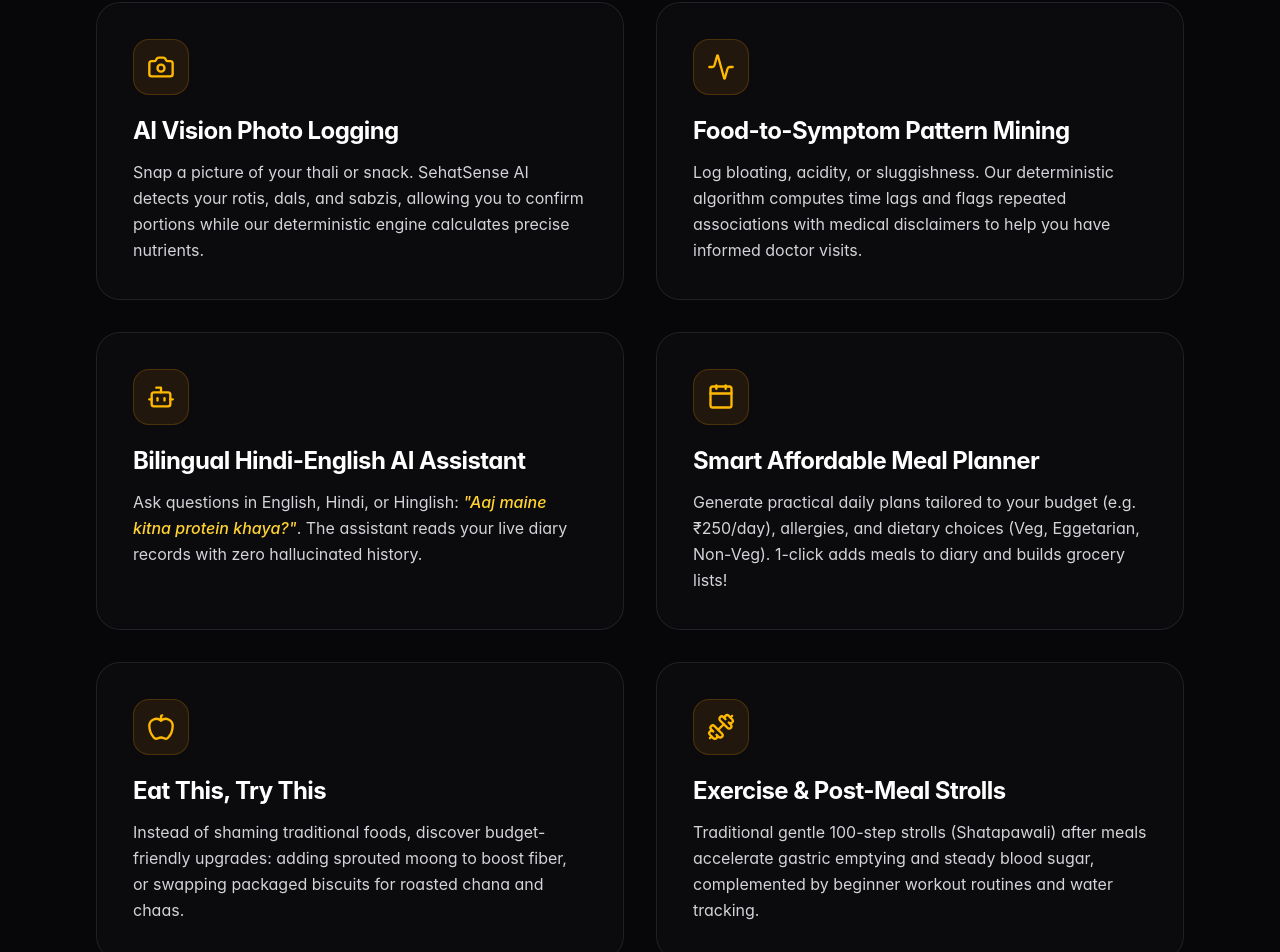
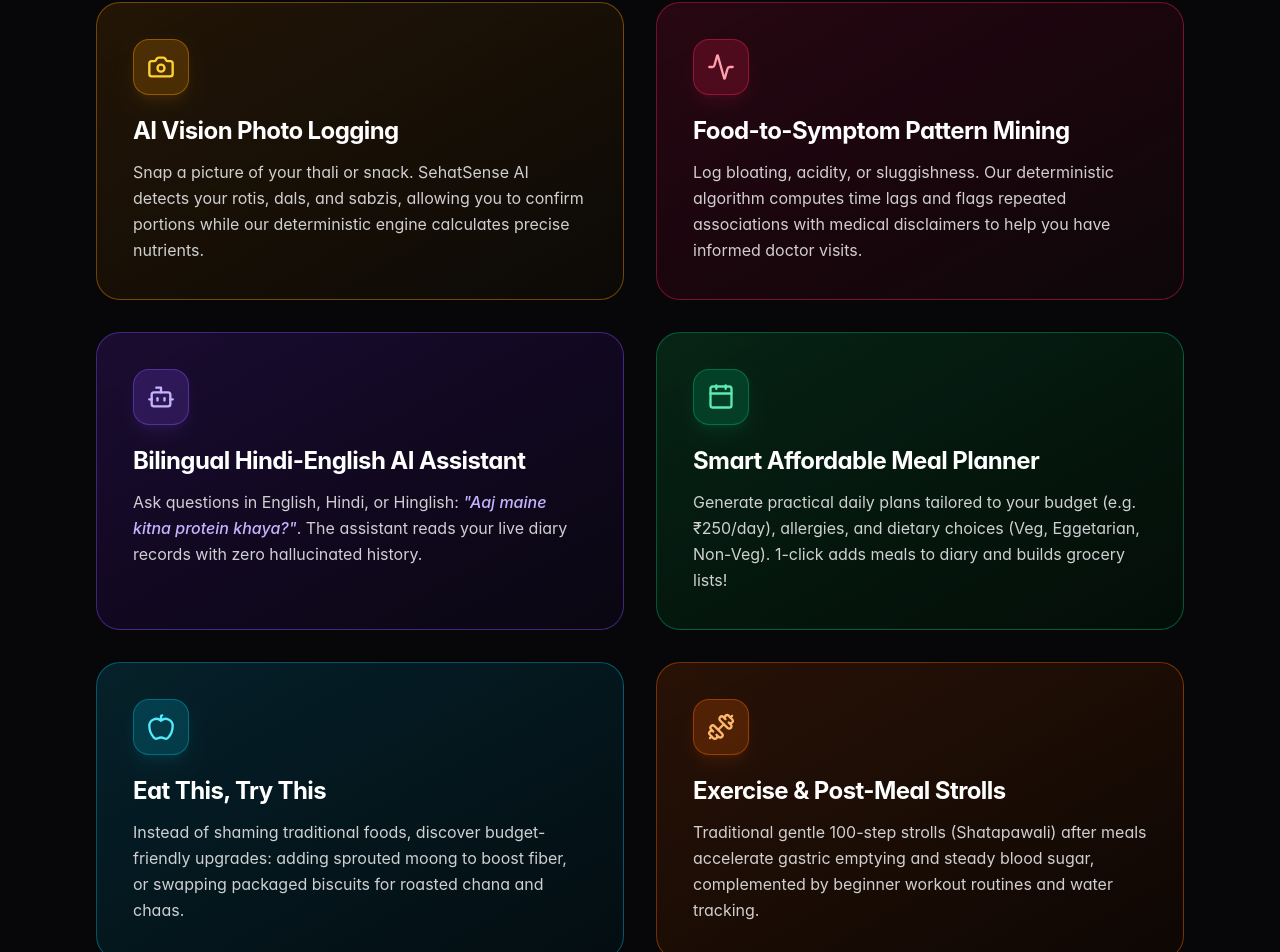
Before and after one commit to vikash0885/nutriai-health-assistant, a React (Vite) app in the folder frontend/: page / in a window 1280 px wide. Shown: the part 1266-2218 px from the top of the page. Built offline with nearby package versions, Linux system fonts and the light colour scheme; no server answers.

Commit message:
feat: give each feature box a unique dark gradient background color

```diff
--- a/frontend/src/pages/LandingPage.tsx
+++ b/frontend/src/pages/LandingPage.tsx
@@ -166,73 +166,73 @@
           </div>
 
           <div className="grid grid-cols-1 md:grid-cols-2 gap-6 sm:gap-8 max-w-6xl mx-auto">
-            {/* Card 1 */}
-            <div className="p-7 sm:p-9 rounded-3xl bg-[#0c0c10]/85 border border-zinc-800/80 hover:border-amber-500/50 hover:shadow-xl hover:shadow-amber-500/10 transition-all group backdrop-blur-xs">
-              <div className="w-14 h-14 rounded-2xl bg-amber-500/10 border border-amber-500/20 text-amber-400 flex items-center justify-center mb-5 group-hover:scale-105 transition-transform">
+            {/* Card 1: Warm Golden Amber */}
+            <div className="p-7 sm:p-9 rounded-3xl bg-gradient-to-br from-[#281805]/85 via-[#1a1106]/90 to-[#0c0a07]/95 border border-amber-500/40 hover:border-amber-400 hover:shadow-2xl hover:shadow-amber-500/20 transition-all group backdrop-blur-xs">
+              <div className="w-14 h-14 rounded-2xl bg-amber-500/20 border border-amber-500/40 text-amber-300 flex items-center justify-center mb-5 group-hover:scale-105 transition-transform shadow-lg shadow-amber-500/10">
                 <Camera className="w-7 h-7" />
               </div>
-              <h3 className="text-xl sm:text-2xl font-bold text-white mb-3 tracking-tight">AI Vision Photo Logging</h3>
-              <p className="text-sm sm:text-base text-zinc-300 leading-relaxed">
+              <h3 className="text-xl sm:text-2xl font-bold text-white group-hover:text-amber-300 mb-3 tracking-tight transition-colors">AI Vision Photo Logging</h3>
+              <p className="text-sm sm:text-base text-zinc-200/90 leading-relaxed">
                 Snap a picture of your thali or snack. SehatSense AI detects your rotis, dals, and sabzis,
                 allowing you to confirm portions while our deterministic engine calculates precise nutrients.
               </p>
             </div>
 
-            {/* Card 2 */}
-            <div className="p-7 sm:p-9 rounded-3xl bg-[#0c0c10]/85 border border-zinc-800/80 hover:border-amber-500/50 hover:shadow-xl hover:shadow-amber-500/10 transition-all group backdrop-blur-xs">
-              <div className="w-14 h-14 rounded-2xl bg-amber-500/10 border border-amber-500/20 text-amber-400 flex items-center justify-center mb-5 group-hover:scale-105 transition-transform">
+            {/* Card 2: Deep Ruby / Rose Vitality */}
+            <div className="p-7 sm:p-9 rounded-3xl bg-gradient-to-br from-[#2e0814]/85 via-[#1d060e]/90 to-[#0e070a]/95 border border-rose-500/40 hover:border-rose-400 hover:shadow-2xl hover:shadow-rose-500/20 transition-all group backdrop-blur-xs">
+              <div className="w-14 h-14 rounded-2xl bg-rose-500/20 border border-rose-500/40 text-rose-300 flex items-center justify-center mb-5 group-hover:scale-105 transition-transform shadow-lg shadow-rose-500/10">
                 <Activity className="w-7 h-7" />
               </div>
-              <h3 className="text-xl sm:text-2xl font-bold text-white mb-3 tracking-tight">Food-to-Symptom Pattern Mining</h3>
-              <p className="text-sm sm:text-base text-zinc-300 leading-relaxed">
+              <h3 className="text-xl sm:text-2xl font-bold text-white group-hover:text-rose-300 mb-3 tracking-tight transition-colors">Food-to-Symptom Pattern Mining</h3>
+              <p className="text-sm sm:text-base text-zinc-200/90 leading-relaxed">
                 Log bloating, acidity, or sluggishness. Our deterministic algorithm computes time lags and
                 flags repeated associations with medical disclaimers to help you have informed doctor visits.
               </p>
             </div>
 
-            {/* Card 3 */}
-            <div className="p-7 sm:p-9 rounded-3xl bg-[#0c0c10]/85 border border-zinc-800/80 hover:border-amber-500/50 hover:shadow-xl hover:shadow-amber-500/10 transition-all group backdrop-blur-xs">
-              <div className="w-14 h-14 rounded-2xl bg-amber-500/10 border border-amber-500/20 text-amber-400 flex items-center justify-center mb-5 group-hover:scale-105 transition-transform">
+            {/* Card 3: Deep Royal Violet / Indigo AI */}
+            <div className="p-7 sm:p-9 rounded-3xl bg-gradient-to-br from-[#1e0e38]/85 via-[#130924]/90 to-[#0a0712]/95 border border-violet-500/40 hover:border-violet-400 hover:shadow-2xl hover:shadow-violet-500/20 transition-all group backdrop-blur-xs">
+              <div className="w-14 h-14 rounded-2xl bg-violet-500/20 border border-violet-500/40 text-violet-300 flex items-center justify-center mb-5 group-hover:scale-105 transition-transform shadow-lg shadow-violet-500/10">
                 <Bot className="w-7 h-7" />
               </div>
-              <h3 className="text-xl sm:text-2xl font-bold text-white mb-3 tracking-tight">Bilingual Hindi-English AI Assistant</h3>
-              <p className="text-sm sm:text-base text-zinc-300 leading-relaxed">
-                Ask questions in English, Hindi, or Hinglish: <span className="italic text-amber-300 font-medium">"Aaj maine kitna protein khaya?"</span>.
+              <h3 className="text-xl sm:text-2xl font-bold text-white group-hover:text-violet-300 mb-3 tracking-tight transition-colors">Bilingual Hindi-English AI Assistant</h3>
+              <p className="text-sm sm:text-base text-zinc-200/90 leading-relaxed">
+                Ask questions in English, Hindi, or Hinglish: <span className="italic text-violet-300 font-medium">"Aaj maine kitna protein khaya?"</span>.
                 The assistant reads your live diary records with zero hallucinated history.
               </p>
             </div>
 
-            {/* Card 4 */}
-            <div className="p-7 sm:p-9 rounded-3xl bg-[#0c0c10]/85 border border-zinc-800/80 hover:border-amber-500/50 hover:shadow-xl hover:shadow-amber-500/10 transition-all group backdrop-blur-xs">
-              <div className="w-14 h-14 rounded-2xl bg-amber-500/10 border border-amber-500/20 text-amber-400 flex items-center justify-center mb-5 group-hover:scale-105 transition-transform">
+            {/* Card 4: Lush Emerald Green Budget */}
+            <div className="p-7 sm:p-9 rounded-3xl bg-gradient-to-br from-[#072a17]/85 via-[#051a0f]/90 to-[#040e08]/95 border border-emerald-500/40 hover:border-emerald-400 hover:shadow-2xl hover:shadow-emerald-500/20 transition-all group backdrop-blur-xs">
+              <div className="w-14 h-14 rounded-2xl bg-emerald-500/20 border border-emerald-500/40 text-emerald-300 flex items-center justify-center mb-5 group-hover:scale-105 transition-transform shadow-lg shadow-emerald-500/10">
                 <Calendar className="w-7 h-7" />
               </div>
-              <h3 className="text-xl sm:text-2xl font-bold text-white mb-3 tracking-tight">Smart Affordable Meal Planner</h3>
-              <p className="text-sm sm:text-base text-zinc-300 leading-relaxed">
+              <h3 className="text-xl sm:text-2xl font-bold text-white group-hover:text-emerald-300 mb-3 tracking-tight transition-colors">Smart Affordable Meal Planner</h3>
+              <p className="text-sm sm:text-base text-zinc-200/90 leading-relaxed">
                 Generate practical daily plans tailored to your budget (e.g. ₹250/day), allergies, and dietary choices
                 (Veg, Eggetarian, Non-Veg). 1-click adds meals to diary and builds grocery lists!
               </p>
             </div>
 
-            {/* Card 5 */}
-            <div className="p-7 sm:p-9 rounded-3xl bg-[#0c0c10]/85 border border-zinc-800/80 hover:border-amber-500/50 hover:shadow-xl hover:shadow-amber-500/10 transition-all group backdrop-blur-xs">
-              <div className="w-14 h-14 rounded-2xl bg-amber-500/10 border border-amber-500/20 text-amber-400 flex items-center justify-center mb-5 group-hover:scale-105 transition-transform">
+            {/* Card 5: Cool Ocean Cyan / Teal Freshness */}
+            <div className="p-7 sm:p-9 rounded-3xl bg-gradient-to-br from-[#062630]/85 via-[#041920]/90 to-[#040e12]/95 border border-cyan-500/40 hover:border-cyan-400 hover:shadow-2xl hover:shadow-cyan-500/20 transition-all group backdrop-blur-xs">
+              <div className="w-14 h-14 rounded-2xl bg-cyan-500/20 border border-cyan-500/40 text-cyan-300 flex items-center justify-center mb-5 group-hover:scale-105 transition-transform shadow-lg shadow-cyan-500/10">
                 <Apple className="w-7 h-7" />
               </div>
-              <h3 className="text-xl sm:text-2xl font-bold text-white mb-3 tracking-tight">Eat This, Try This</h3>
-              <p className="text-sm sm:text-base text-zinc-300 leading-relaxed">
+              <h3 className="text-xl sm:text-2xl font-bold text-white group-hover:text-cyan-300 mb-3 tracking-tight transition-colors">Eat This, Try This</h3>
+              <p className="text-sm sm:text-base text-zinc-200/90 leading-relaxed">
                 Instead of shaming traditional foods, discover budget-friendly upgrades: adding sprouted moong to
                 boost fiber, or swapping packaged biscuits for roasted chana and chaas.
               </p>
             </div>
 
-            {/* Card 6 */}
-            <div className="p-7 sm:p-9 rounded-3xl bg-[#0c0c10]/85 border border-zinc-800/80 hover:border-amber-500/50 hover:shadow-xl hover:shadow-amber-500/10 transition-all group backdrop-blur-xs">
-              <div className="w-14 h-14 rounded-2xl bg-amber-500/10 border border-amber-500/20 text-amber-400 flex items-center justify-center mb-5 group-hover:scale-105 transition-transform">
+            {/* Card 6: Warm Sunset Orange / Coral Fitness */}
+            <div className="p-7 sm:p-9 rounded-3xl bg-gradient-to-br from-[#2f1406]/85 via-[#1e0e05]/90 to-[#0e0704]/95 border border-orange-500/40 hover:border-orange-400 hover:shadow-2xl hover:shadow-orange-500/20 transition-all group backdrop-blur-xs">
+              <div className="w-14 h-14 rounded-2xl bg-orange-500/20 border border-orange-500/40 text-orange-300 flex items-center justify-center mb-5 group-hover:scale-105 transition-transform shadow-lg shadow-orange-500/10">
                 <Dumbbell className="w-7 h-7" />
               </div>
-              <h3 className="text-xl sm:text-2xl font-bold text-white mb-3 tracking-tight">Exercise & Post-Meal Strolls</h3>
-              <p className="text-sm sm:text-base text-zinc-300 leading-relaxed">
+              <h3 className="text-xl sm:text-2xl font-bold text-white group-hover:text-orange-300 mb-3 tracking-tight transition-colors">Exercise & Post-Meal Strolls</h3>
+              <p className="text-sm sm:text-base text-zinc-200/90 leading-relaxed">
                 Traditional gentle 100-step strolls (Shatapawali) after meals accelerate gastric emptying and steady
                 blood sugar, complemented by beginner workout routines and water tracking.
               </p>
```
